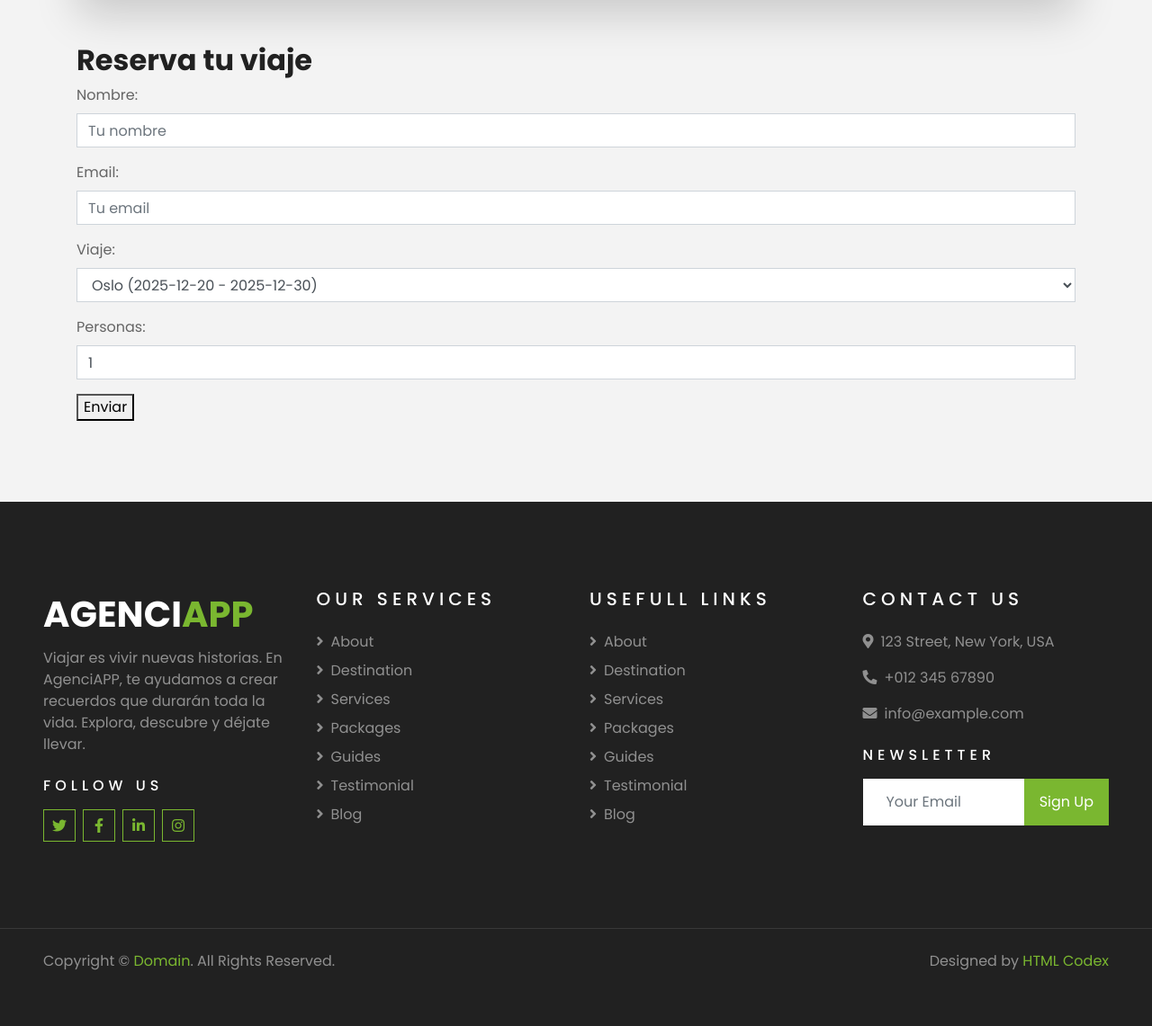
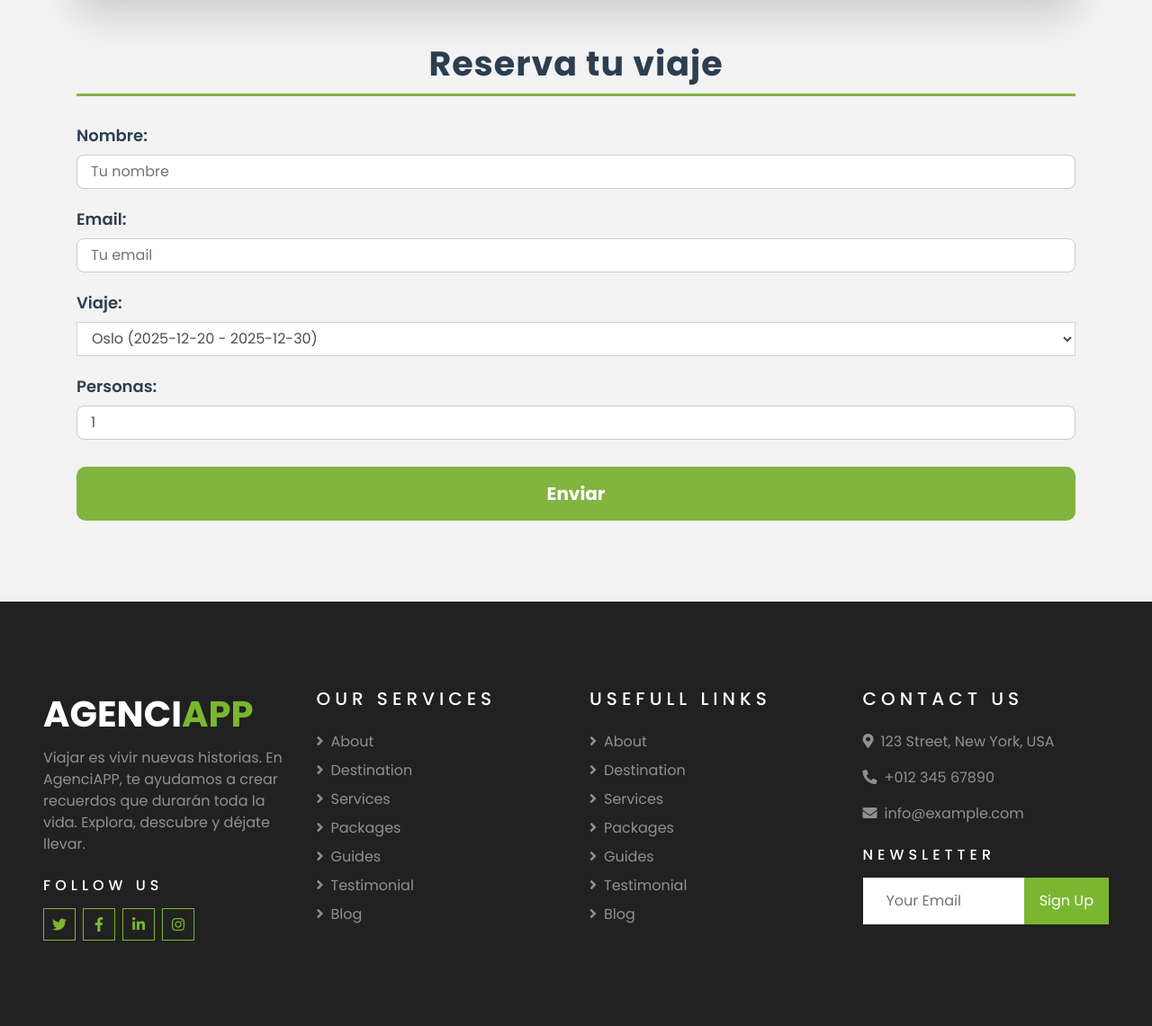
Before and after one commit to MikelHuete/ProyectoWeb, a Django app: page /AgenciaAPP/reservar/1/ in a window 1280 px wide. Shown: the part 140-1281 px from the top of the page at 90% size. Before the commit the page ends 1219 px from the top, so only its background shows below. Run offline with Django 5.2, Linux system fonts and the light colour scheme; data comes from the database, SQL or seed files in the repository; both versions use the stored data as it was after the commit; some libraries are stand-ins or nearby versions.

Commit message:
reserva_viajes, ajustes formato y fotos

```diff
--- a/AgenciaViajes/AgenciaAPP/static/css/actividades/lista_actividades.css
+++ b/AgenciaViajes/AgenciaAPP/static/css/actividades/lista_actividades.css
@@ -18,7 +18,7 @@
 }
 
 .headerActividades p {
-    font-size: 20px;
+    font-size: 30px;
     color: black;
     font-weight: 400;
 }
--- /dev/null
+++ b/AgenciaViajes/AgenciaAPP/static/css/reservar/reserva_viaje.css
@@ -0,0 +1,61 @@
+.container h2 {
+    text-align: center;
+    font-size: 38px;
+    font-weight: 700;
+    color: #2c3e50;
+    margin-bottom: 30px;
+    letter-spacing: 1px;
+    border-bottom: 3px solid #82b440;
+    display: inline-block;
+    padding-bottom: 10px;
+    width: 100%;
+}
+
+form p {
+    margin-bottom: 20px;
+    font-size: 16px;
+    line-height: 1.5;
+}
+
+form label {
+    display: block;
+    font-weight: 600;
+    color: #2c3e50;
+    margin-bottom: 8px;
+    font-size: 18px;
+}
+
+form input[type="text"],
+form input[type="email"],
+form input[type="number"],
+form input[type="date"],
+form textarea,
+form select {
+    width: 100%;
+    padding: 12px 15px;
+    border: 1px solid #ccc;
+    border-radius: 8px;
+    font-size: 16px;
+    color: #555;
+    transition: border-color 0.3s ease, box-shadow 0.3s ease;
+}
+
+
+form button[type="submit"] {
+    display: block;
+    width: 100%;
+    padding: 15px;
+    margin-top: 30px;
+    font-size: 20px;
+    font-weight: 700;
+    color: white;
+    background-color: #82b440;
+    border: none;
+    border-radius: 10px;
+    cursor: pointer;
+    transition: background-color 0.3s ease;
+}
+
+form button[type="submit"]:hover {
+    background-color: #6a9534;
+}
--- a/AgenciaViajes/AgenciaAPP/static/css/viajes/lista_viajes.css
+++ b/AgenciaViajes/AgenciaAPP/static/css/viajes/lista_viajes.css
@@ -19,7 +19,7 @@
 }
 
 .headerViajes p {
-    font-size: 20px;
+    font-size: 30px;
     color: black;
     font-weight: 400;
 }
--- a/AgenciaViajes/AgenciaAPP/templates/index.html
+++ b/AgenciaViajes/AgenciaAPP/templates/index.html
@@ -120,16 +120,6 @@
                     </div>
                 </div>
             </div>
-            <a class="carousel-control-prev" href="#header-carousel" data-slide="prev">
-                <div class="btn btn-dark" style="width: 45px; height: 45px;">
-                    <span class="carousel-control-prev-icon mb-n2"></span>
-                </div>
-            </a>
-            <a class="carousel-control-next" href="#header-carousel" data-slide="next">
-                <div class="btn btn-dark" style="width: 45px; height: 45px;">
-                    <span class="carousel-control-next-icon mb-n2"></span>
-                </div>
-            </a>
         </div>
     </div>
     <!-- Carousel End -->
@@ -192,7 +182,7 @@
                 <p>¡Tu próxima escapada comienza aquí! Haz clic en el botón para ver la lista completa de viajes que ofrecemos y encuentra el viaje perfecto para ti.</p>
             </div>
 
-            <a href="{% url 'lista_viajes' %}" class="botonVerViajes">VER TODOS LOS VIAJES</a>
+            <a href="{% url 'lista_viajes' %}" class="botonVerViajes">VER LISTA DE VIAJES</a>
 
         </div>
     </div>
--- a/AgenciaViajes/AgenciaAPP/templates/reservar/reserva_viaje.html
+++ b/AgenciaViajes/AgenciaAPP/templates/reservar/reserva_viaje.html
@@ -1,4 +1,10 @@
 {% extends 'index.html' %}
+
+{% load static %}  <-- ¡Añade esta línea!
+
+{% block extra_css %}
+    <link rel="stylesheet" href="{% static 'css/reservar/reserva_viaje.css' %}">
+{% endblock %}
 
 {% block header %}
 {% endblock %}
```
Also changed, not shown: AgenciaViajes/AgenciaAPP/templates/viajes/resultados_viajes.html (+96 -7 lines), AgenciaViajes/db.sqlite3.
